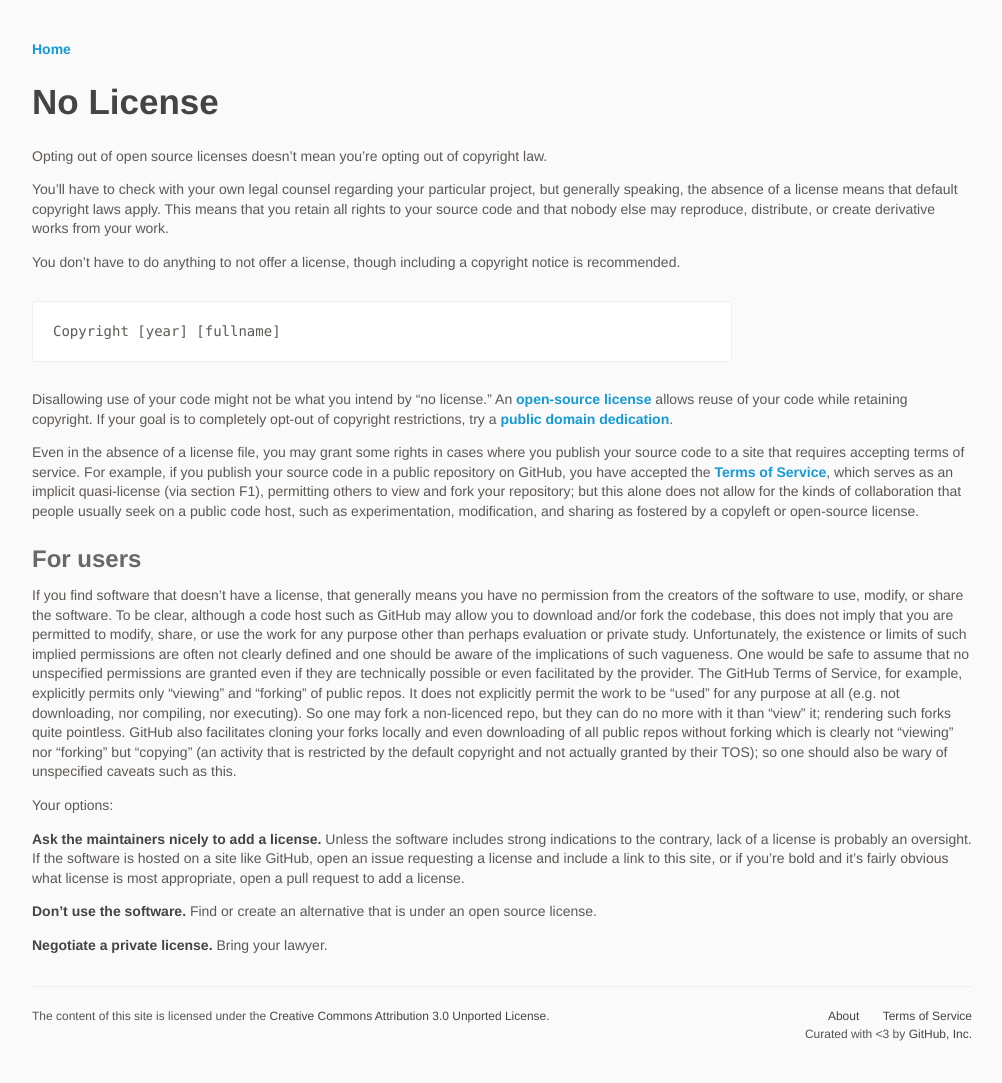
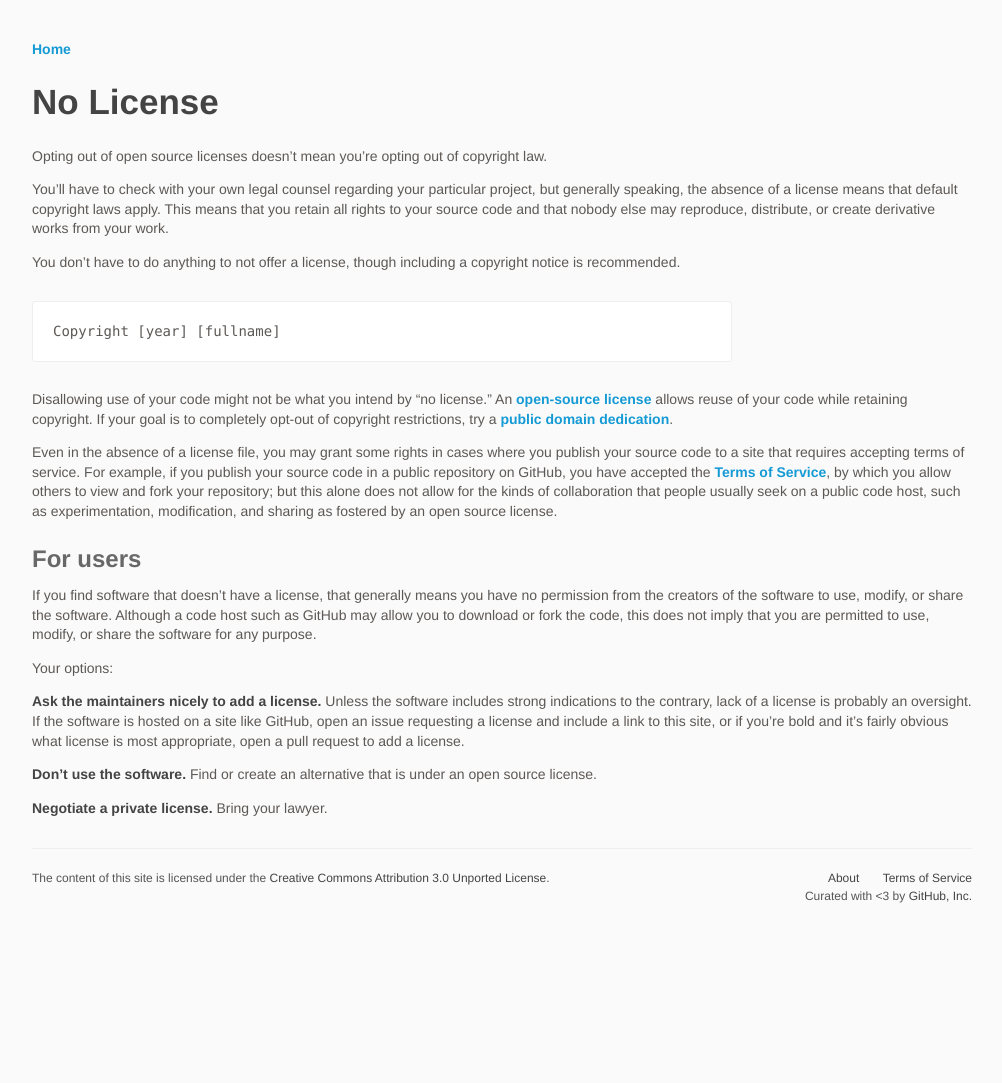
Before and after one commit to github/choosealicense.com, a Jekyll site: the page built from no-license.md, in a window 1280 px wide. Shown: the whole page, without its empty margins (138-1140 px from the left). Built offline with Jekyll 4.4.1, drawn with Linux system fonts in a browser that asks for light colours; some web fonts are replaced; after the commit the page ends 945 px from its top, so only the background shows below that.

Commit message:
abbreviate suggestion from @bill-auger

```diff
--- a/no-license.md
+++ b/no-license.md
@@ -20,11 +20,11 @@ You don't have to do anything to not offer a license, though including a copyrig
 
 Disallowing use of your code might not be what you intend by "no license." An [open-source license](/) allows reuse of your code while retaining copyright. If your goal is to completely opt-out of copyright restrictions, try a [public domain dedication](/licenses/#unlicense).
 
-Even in the absence of a license file, you may grant some rights in cases where you publish your source code to a site that requires accepting terms of service. For example, if you publish your source code in a public repository on GitHub, you have accepted the [Terms of Service](https://help.github.com/articles/github-terms-of-service), which serves as an implicit quasi-license (via section F1), permitting others to view and fork your repository; but this alone does not allow for the kinds of collaboration that people usually seek on a public code host, such as experimentation, modification, and sharing as fostered by a copyleft or open-source license.
+Even in the absence of a license file, you may grant some rights in cases where you publish your source code to a site that requires accepting terms of service. For example, if you publish your source code in a public repository on GitHub, you have accepted the [Terms of Service](https://help.github.com/articles/github-terms-of-service), by which you allow others to view and fork your repository; but this alone does not allow for the kinds of collaboration that people usually seek on a public code host, such as experimentation, modification, and sharing as fostered by an open source license.
 
 ## For users
 
-If you find software that doesn't have a license, that generally means you have no permission from the creators of the software to use, modify, or share the software. To be clear, although a code host such as GitHub may allow you to download and/or fork the codebase, this does not imply that you are permitted to modify, share, or use the work for any purpose other than perhaps evaluation or private study. Unfortunately, the existence or limits of such implied permissions are often not clearly defined and one should be aware of the implications of such vagueness. One would be safe to assume that no unspecified permissions are granted even if they are technically possible or even facilitated by the provider. The GitHub Terms of Service, for example, explicitly permits only "viewing" and "forking" of public repos. It does not explicitly permit the work to be "used" for any purpose at all (e.g. not downloading, nor compiling, nor executing). So one may fork a non-licenced repo, but they can do no more with it than "view" it; rendering such forks quite pointless. GitHub also facilitates cloning your forks locally and even downloading of all public repos without forking which is clearly not "viewing" nor "forking" but "copying" (an activity that is restricted by the default copyright and not actually granted by their TOS); so one should also be wary of unspecified caveats such as this.
+If you find software that doesn't have a license, that generally means you have no permission from the creators of the software to use, modify, or share the software. Although a code host such as GitHub may allow you to download or fork the code, this does not imply that you are permitted to use, modify, or share the software for any purpose.
 
 Your options:
 
```
